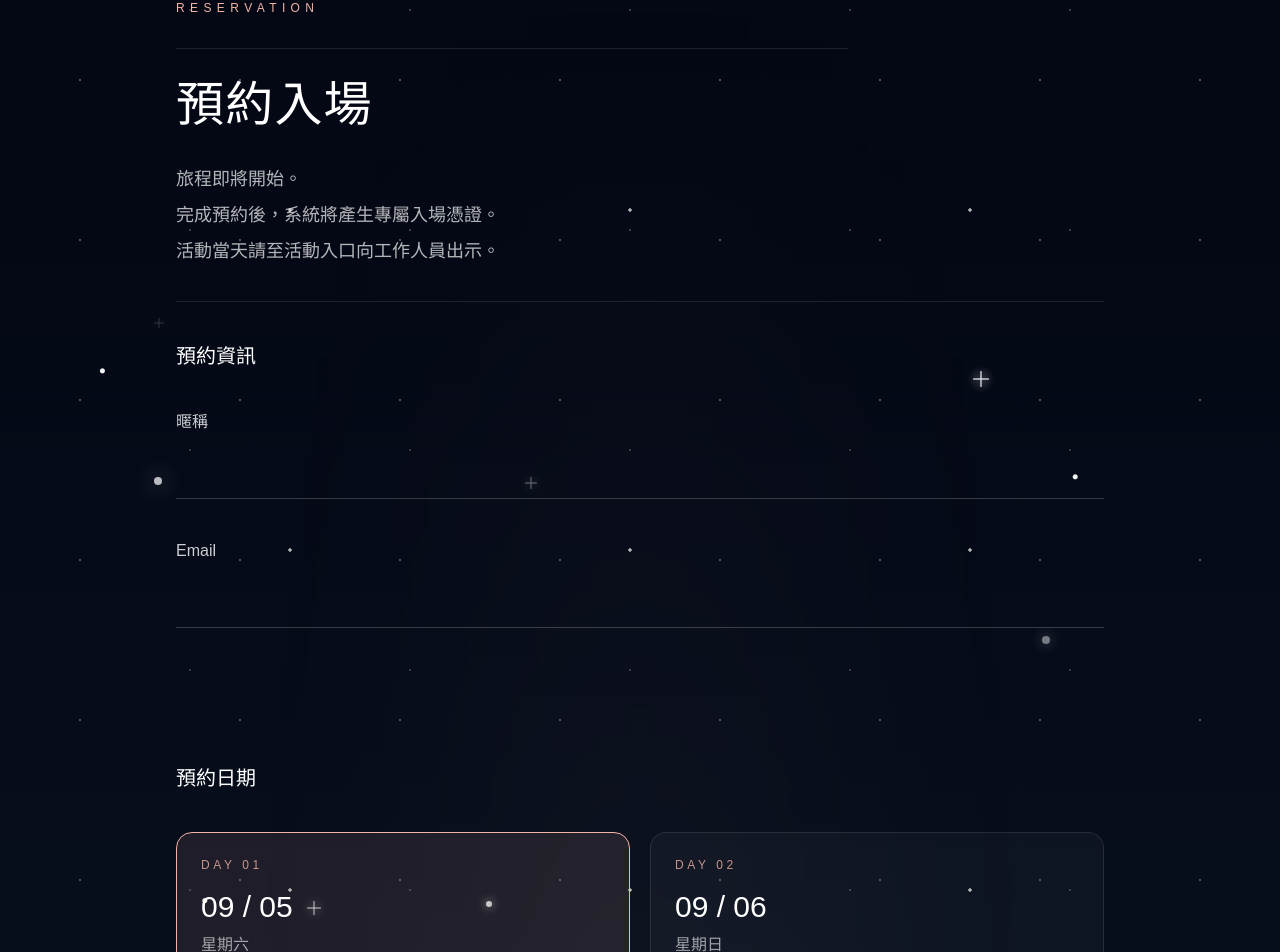
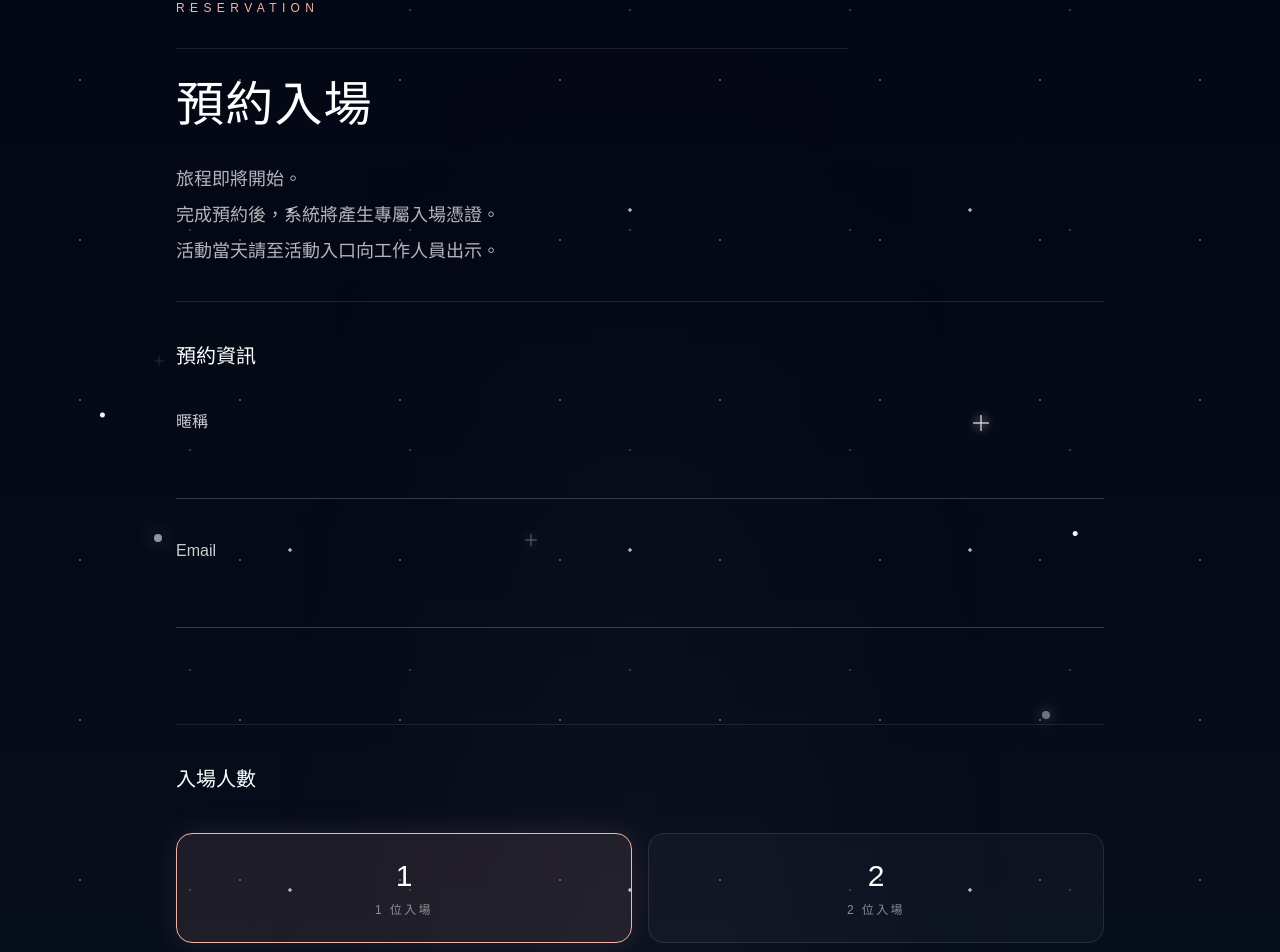
Before and after one commit to vmvm288-del/gumayusitw, a Next.js app: page /reservation in a window 1280 px wide. Shown: the top 952 px of the page. Built offline with nearby package versions, Linux system fonts and the light colour scheme; no server answers.

Commit message:
feat: add reservation guest count selector

```diff
--- a/app/reservation/page.tsx
+++ b/app/reservation/page.tsx
@@ -483,7 +483,47 @@ setTimeout(() => {
             </div>
 
           </section>
+          {/* 人數 */}
+          <section className="mt-16 border-t border-white/10 pt-8 md:mt-24 md:pt-10">
 
+            <h2 className="text-xl font-light">
+              入場人數
+            </h2>
+
+            <div className="mt-8 grid grid-cols-2 gap-3 md:mt-10 md:gap-4">
+
+              {[1, 2].map((count) => {
+
+                const active = people === count;
+
+                return (
+                  <button
+                    key={count}
+                    type="button"
+                    onClick={() => setPeople(count)}
+                    className={`rounded-2xl border p-5 text-center transition-all duration-300 md:p-6 ${
+                      active
+                        ? "border-[#f3b4a5] bg-[#f3b4a5]/10 shadow-[0_0_30px_rgba(243,180,165,.12)]"
+                        : "border-white/10 bg-white/[0.03] hover:border-[#f3b4a5]/40 hover:bg-white/[0.06]"
+                    }`}
+                  >
+
+                    <p className="text-2xl font-light md:text-3xl">
+                      {count}
+                    </p>
+
+                    <p className="mt-2 text-xs tracking-[0.2em] text-white/50">
+                      {count === 1 ? "1 位入場" : "2 位入場"}
+                    </p>
+
+                  </button>
+                );
+
+              })}
+
+            </div>
+
+          </section>
           {/* 日期 */}
           <section className="mt-16 pt-8 md:mt-24 md:pt-10">
 
```
